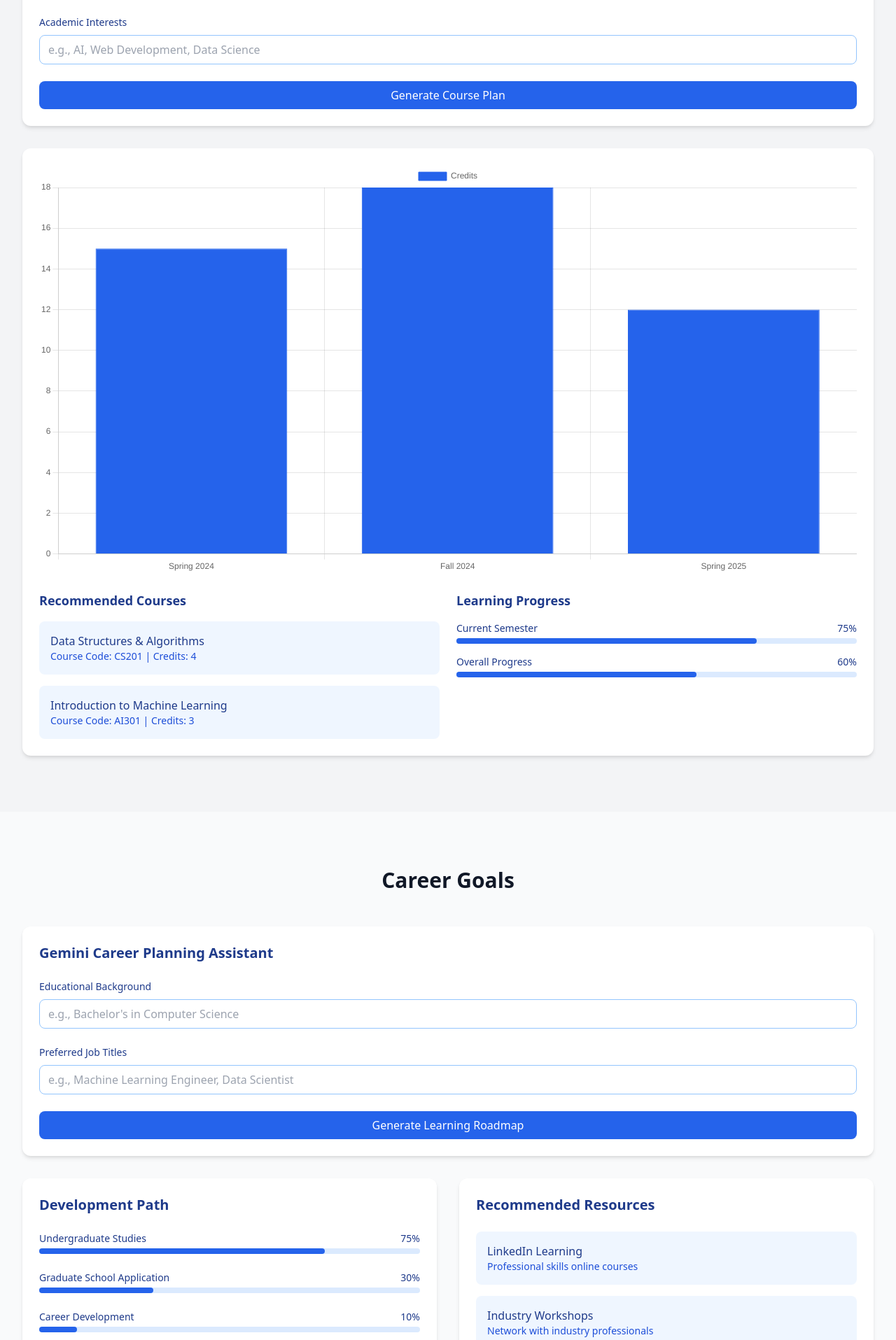
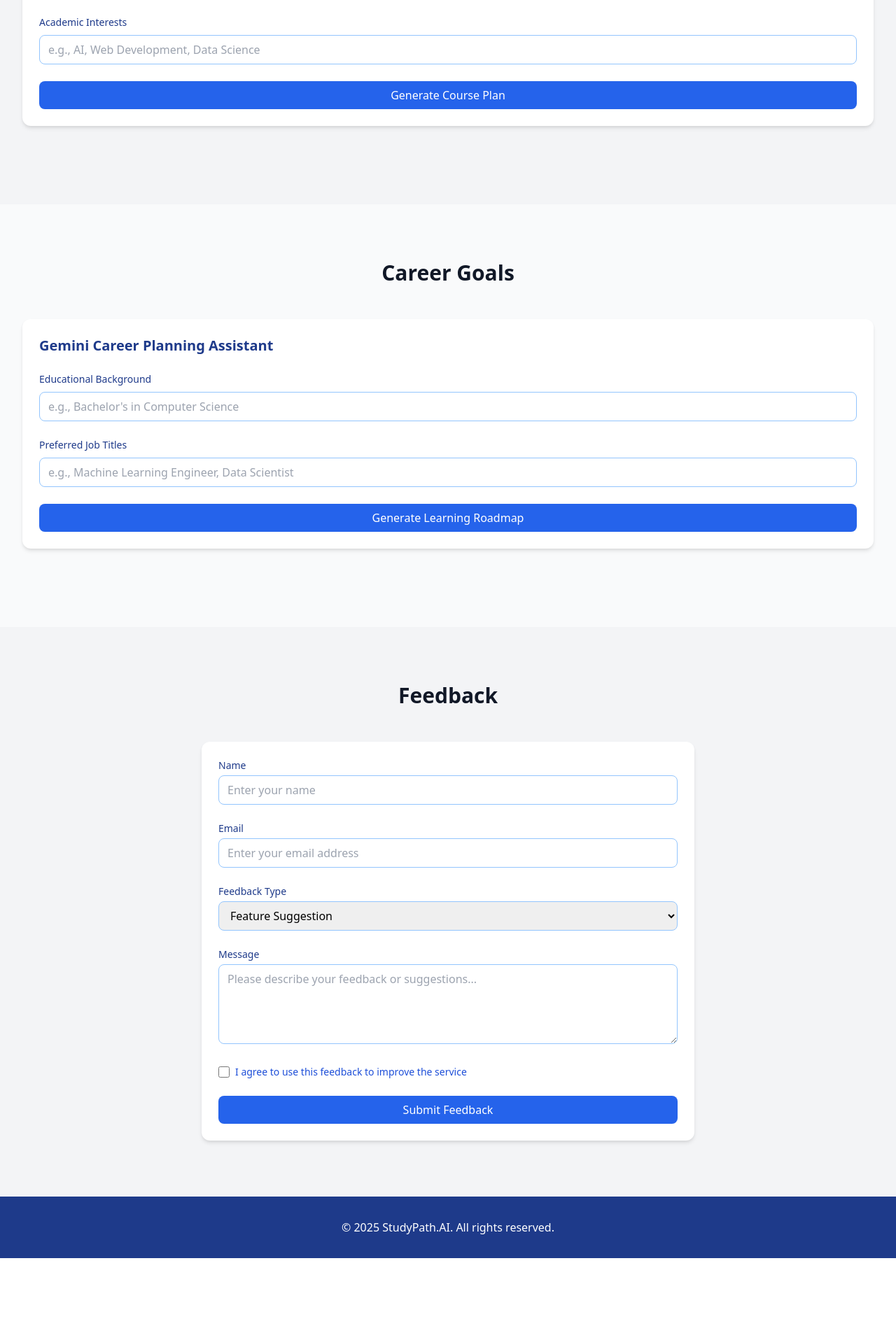
Before and after one commit to AlanYy-42/Hackthon_new, a Flask app: page / in a window 1280 px wide. Shown: the part 1352-3267 px from the top of the page at 70% size. After the commit the page ends 3150 px from the top, so only its background shows below. Run offline with Flask 2, Linux system fonts and the light colour scheme.

Commit message:
删除不必要的图表和进度条显示，保留个性化功能

```diff
--- a/templates/index.html
+++ b/templates/index.html
@@ -5,7 +5,6 @@
     <meta name="viewport" content="width=device-width, initial-scale=1.0">
     <title>StudyPath AI - Smart Academic Planning Assistant</title>
     <link href="https://cdn.jsdelivr.net/npm/tailwindcss@2.2.19/dist/tailwind.min.css" rel="stylesheet">
-    <script src="https://cdn.jsdelivr.net/npm/chart.js"></script>
     <style>
         .gradient-bg {
             background: linear-gradient(135deg, #2563eb, #1d4ed8);
@@ -141,50 +140,6 @@
                     </button>
                 </form>
             </div>
-
-            <div class="bg-white p-6 rounded-xl shadow-md">
-                <div class="mb-6">
-                    <canvas id="courseChart"></canvas>
-                </div>
-                <div class="grid grid-cols-1 md:grid-cols-2 gap-6">
-                    <div>
-                        <h3 class="text-lg font-semibold text-blue-900 mb-4">Recommended Courses</h3>
-                        <div class="space-y-4">
-                            <div class="p-4 bg-blue-50 rounded-lg">
-                                <h4 class="font-medium text-blue-900">Data Structures & Algorithms</h4>
-                                <p class="text-sm text-blue-700">Course Code: CS201 | Credits: 4</p>
-                            </div>
-                            <div class="p-4 bg-blue-50 rounded-lg">
-                                <h4 class="font-medium text-blue-900">Introduction to Machine Learning</h4>
-                                <p class="text-sm text-blue-700">Course Code: AI301 | Credits: 3</p>
-                            </div>
-                        </div>
-                    </div>
-                    <div>
-                        <h3 class="text-lg font-semibold text-blue-900 mb-4">Learning Progress</h3>
-                        <div class="space-y-4">
-                            <div>
-                                <div class="flex justify-between text-sm text-blue-900 mb-1">
-                                    <span>Current Semester</span>
-                                    <span>75%</span>
-                                </div>
-                                <div class="w-full bg-blue-100 rounded-full h-2">
-                                    <div class="bg-blue-600 h-2 rounded-full" style="width: 75%"></div>
-                                </div>
-                            </div>
-                            <div>
-                                <div class="flex justify-between text-sm text-blue-900 mb-1">
-                                    <span>Overall Progress</span>
-                                    <span>60%</span>
-                                </div>
-                                <div class="w-full bg-blue-100 rounded-full h-2">
-                                    <div class="bg-blue-600 h-2 rounded-full" style="width: 60%"></div>
-                                </div>
-                            </div>
-                        </div>
-                    </div>
-                </div>
-            </div>
         </div>
     </div>
 
@@ -230,58 +185,6 @@
                         Generate Learning Roadmap
                     </button>
                 </form>
-            </div>
-
-            <div class="grid grid-cols-1 md:grid-cols-2 gap-8">
-                <div class="bg-white p-6 rounded-xl shadow-md">
-                    <h3 class="text-xl font-semibold text-blue-900 mb-6">Development Path</h3>
-                    <div class="space-y-6">
-                        <div>
-                            <div class="flex justify-between text-sm text-blue-900 mb-1">
-                                <span>Undergraduate Studies</span>
-                                <span>75%</span>
-                            </div>
-                            <div class="w-full bg-blue-100 rounded-full h-2">
-                                <div class="bg-blue-600 h-2 rounded-full" style="width: 75%"></div>
-                            </div>
-                        </div>
-                        <div>
-                            <div class="flex justify-between text-sm text-blue-900 mb-1">
-                                <span>Graduate School Application</span>
-                                <span>30%</span>
-                            </div>
-                            <div class="w-full bg-blue-100 rounded-full h-2">
-                                <div class="bg-blue-600 h-2 rounded-full" style="width: 30%"></div>
-                            </div>
-                        </div>
-                        <div>
-                            <div class="flex justify-between text-sm text-blue-900 mb-1">
-                                <span>Career Development</span>
-                                <span>10%</span>
-                            </div>
-                            <div class="w-full bg-blue-100 rounded-full h-2">
-                                <div class="bg-blue-600 h-2 rounded-full" style="width: 10%"></div>
-                            </div>
-                        </div>
-                    </div>
-                </div>
-                <div class="bg-white p-6 rounded-xl shadow-md">
-                    <h3 class="text-xl font-semibold text-blue-900 mb-6">Recommended Resources</h3>
-                    <div class="space-y-4">
-                        <div class="p-4 bg-blue-50 rounded-lg">
-                            <h4 class="font-medium text-blue-900">LinkedIn Learning</h4>
-                            <p class="text-sm text-blue-700">Professional skills online courses</p>
-                        </div>
-                        <div class="p-4 bg-blue-50 rounded-lg">
-                            <h4 class="font-medium text-blue-900">Industry Workshops</h4>
-                            <p class="text-sm text-blue-700">Network with industry professionals</p>
-                        </div>
-                        <div class="p-4 bg-blue-50 rounded-lg">
-                            <h4 class="font-medium text-blue-900">Mentorship Program</h4>
-                            <p class="text-sm text-blue-700">One-on-one career guidance</p>
-                        </div>
-                    </div>
-                </div>
             </div>
         </div>
     </div>
@@ -364,29 +267,6 @@
     </footer>
 
     <script>
-        // Course chart
-        const ctx = document.getElementById('courseChart').getContext('2d');
-        const courseChart = new Chart(ctx, {
-            type: 'bar',
-            data: {
-                labels: ['Spring 2024', 'Fall 2024', 'Spring 2025'],
-                datasets: [{
-                    label: 'Credits',
-                    data: [15, 18, 12],
-                    backgroundColor: '#2563eb',
-                    borderColor: '#2563eb',
-                    borderWidth: 1
-                }]
-            },
-            options: {
-                scales: {
-                    y: {
-                        beginAtZero: true
-                    }
-                }
-            }
-        });
-
         // Handle course planning form submission
         document.getElementById('course-planning-form').addEventListener('submit', function(e) {
             e.preventDefault();
@@ -411,13 +291,18 @@
                 body: JSON.stringify({ url: programUrl })
             })
             .then(response => {
-                if (!response.ok) {
+                if (!response.ok && response.status !== 200) {
                     throw new Error('Failed to crawl program URL');
                 }
                 return response.json();
             })
             .then(programInfo => {
                 console.log('Program info:', programInfo);
+
+                // Check if there was an error but we still got some data
+                if (programInfo.error) {
+                    console.warn('Warning:', programInfo.error);
+                }
 
                 // Update button text
                 submitButton.textContent = 'Generating course plan...';
@@ -473,9 +358,61 @@
             .then(data => {
                 console.log('API response:', data);
 
-                // Display the AI-generated response
-                if (data.response) {
-                    // Create a new element to display the response
+                // Check if the response contains an error message about API key
+                if (data.response && data.response.includes('API密钥未配置')) {
+                    // 创建一个模拟的课程计划响应
+                    const mockResponse = `
+                    # 课程计划建议
+
+                    根据您提供的信息，以下是为您定制的课程计划建议：
+
+                    ## 推荐课程
+
+                    1. **数据结构与算法** (CS201) - 4学分
+                       - 这是软件开发的基础课程，对于任何编程相关职业都至关重要
+
+                    2. **软件工程** (SE301) - 3学分
+                       - 学习软件开发生命周期和项目管理技能
+
+                    3. **Web开发** (WD401) - 4学分
+                       - 学习前端和后端开发技术
+
+                    4. **人工智能导论** (AI301) - 3学分
+                       - 基于您对AI的兴趣，这门课程将为您提供AI基础知识
+
+                    ## 学习路径
+
+                    ${currentSemester}学期:
+                    - 数据结构与算法
+                    - 软件工程
+
+                    下一学期:
+                    - Web开发
+                    - 人工智能导论
+
+                    ## 职业建议
+
+                    作为一名未来的${careerPath}，建议您:
+                    1. 参与开源项目积累实践经验
+                    2. 建立个人项目组合展示您的技能
+                    3. 寻找实习机会获取行业经验
+
+                    祝您学习顺利！
+                    `;
+
+                    // Display the mock response
+                    const responseDiv = document.createElement('div');
+                    responseDiv.className = 'mt-6 bg-white p-6 rounded-xl shadow-md';
+                    responseDiv.innerHTML = `
+                        <h3 class="text-xl font-semibold text-blue-900 mb-4">AI-Generated Course Plan</h3>
+                        <div class="prose prose-blue">${mockResponse.replace(/\n/g, '<br>')}</div>
+                    `;
+
+                    // Insert the response before the chart
+                    const chartContainer = document.querySelector('#course-planning .bg-white:nth-child(3)');
+                    chartContainer.parentNode.insertBefore(responseDiv, chartContainer);
+                } else if (data.response) {
+                    // Display the AI-generated response
                     const responseDiv = document.createElement('div');
                     responseDiv.className = 'mt-6 bg-white p-6 rounded-xl shadow-md';
                     responseDiv.innerHTML = `
@@ -486,6 +423,8 @@
                     // Insert the response before the chart
                     const chartContainer = document.querySelector('#course-planning .bg-white:nth-child(3)');
                     chartContainer.parentNode.insertBefore(responseDiv, chartContainer);
+                } else {
+                    throw new Error('No valid response received');
                 }
 
                 // Restore button state
@@ -499,7 +438,7 @@
             })
             .catch(error => {
                 console.error('Error:', error);
-                alert('An error occurred: ' + error.message);
+                alert('An error occurred: ' + error.message + '\n\nPlease try again or use a different URL.');
 
                 // Restore button state
                 submitButton.textContent = originalText;
@@ -544,9 +483,82 @@
             .then(data => {
                 console.log('API response:', data);
 
-                // Display the AI-generated response
-                if (data.response) {
-                    // Create a new element to display the response
+                // Check if the response contains an error message about API key
+                if (data.response && data.response.includes('API密钥未配置')) {
+                    // 创建一个模拟的学习路径响应
+                    const mockResponse = `
+                    # 学习路径规划
+
+                    基于您的${education}背景和${jobTitles}职业目标，以下是为您量身定制的学习路径：
+
+                    ## 第1-3个月：基础知识巩固
+
+                    - **技术技能**：
+                      - 编程语言基础（Python/JavaScript）
+                      - 数据结构与算法
+                      - 版本控制（Git）
+
+                    - **课程推荐**：
+                      - "Python数据结构与算法" - Coursera
+                      - "Web开发基础" - Udemy
+
+                    - **项目**：
+                      - 创建个人作品集网站
+                      - 完成5个编程挑战
+
+                    ## 第4-6个月：专业技能发展
+
+                    - **技术技能**：
+                      - 前端/后端框架
+                      - 数据库设计
+                      - 云服务基础
+
+                    - **课程推荐**：
+                      - "全栈Web开发" - Udacity
+                      - "AWS云服务入门" - AWS Training
+
+                    - **项目**：
+                      - 开发一个完整的Web应用
+                      - 参与开源项目
+
+                    ## 第7-9个月：专业化方向
+
+                    - **技术技能**：
+                      - 深入专业领域知识
+                      - 系统设计
+                      - 测试与部署
+
+                    - **课程推荐**：
+                      - "系统设计面试" - Educative
+                      - "DevOps实践" - LinkedIn Learning
+
+                    - **项目**：
+                      - 完成一个大型项目
+                      - 准备技术面试
+
+                    ## 求职准备
+
+                    - 完善简历和LinkedIn档案
+                    - 准备技术面试
+                    - 参加行业活动和招聘会
+                    - 寻找实习机会
+
+                    祝您学习顺利！
+                    `;
+
+                    // Display the mock response
+                    const responseDiv = document.createElement('div');
+                    responseDiv.className = 'mt-6 bg-white p-6 rounded-xl shadow-md';
+                    responseDiv.innerHTML = `
+                        <h3 class="text-xl font-semibold text-blue-900 mb-4">AI-Generated Learning Roadmap</h3>
+                        <div class="prose prose-blue">${mockResponse.replace(/\n/g, '<br>')}</div>
+                    `;
+
+                    // Insert the response before the grid
+                    const gridContainer = document.querySelector('#career-goals .grid');
+                    gridContainer.parentNode.insertBefore(responseDiv, gridContainer);
+                } else if (data.response) {
+                    // Display the AI-generated response
                     const responseDiv = document.createElement('div');
                     responseDiv.className = 'mt-6 bg-white p-6 rounded-xl shadow-md';
                     responseDiv.innerHTML = `
@@ -557,6 +569,8 @@
                     // Insert the response before the grid
                     const gridContainer = document.querySelector('#career-goals .grid');
                     gridContainer.parentNode.insertBefore(responseDiv, gridContainer);
+                } else {
+                    throw new Error('No valid response received');
                 }
 
                 // Restore button state
@@ -570,7 +584,7 @@
             })
             .catch(error => {
                 console.error('Error:', error);
-                alert('An error occurred while generating the learning roadmap. Please try again.');
+                alert('An error occurred: ' + error.message + '\n\nPlease try again later.');
 
                 // Restore button state
                 submitButton.textContent = originalText;
@@ -594,27 +608,47 @@
             submitButton.textContent = 'Submitting...';
             submitButton.disabled = true;
 
-            // Simulate API call
-            setTimeout(() => {
-                // Add actual API call here
-                console.log('Feedback form submitted:', {
+            // Call the feedback API
+            fetch('/api/feedback', {
+                method: 'POST',
+                headers: {
+                    'Content-Type': 'application/json'
+                },
+                body: JSON.stringify({
                     name,
                     email,
                     category,
                     message,
                     agreeTerms
-                });
-
-                // Restore button state
-                submitButton.textContent = originalText;
-                submitButton.disabled = false;
+                })
+            })
+            .then(response => {
+                if (!response.ok) {
+                    throw new Error('Network response was not ok');
+                }
+                return response.json();
+            })
+            .then(data => {
+                console.log('Feedback response:', data);
 
                 // Show success message
                 alert('Thank you for your feedback! We appreciate your input.');
 
                 // Reset form
                 this.reset();
-            }, 1500);
+
+                // Restore button state
+                submitButton.textContent = originalText;
+                submitButton.disabled = false;
+            })
+            .catch(error => {
+                console.error('Error:', error);
+                alert('An error occurred while submitting your feedback. Please try again later.');
+
+                // Restore button state
+                submitButton.textContent = originalText;
+                submitButton.disabled = false;
+            });
         });
     </script>
 </body>
```
